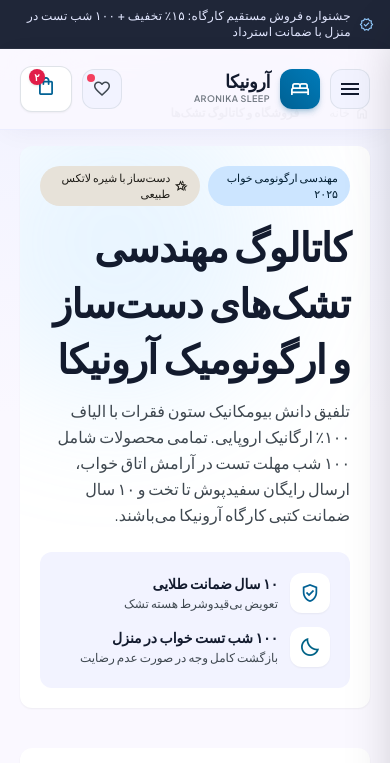
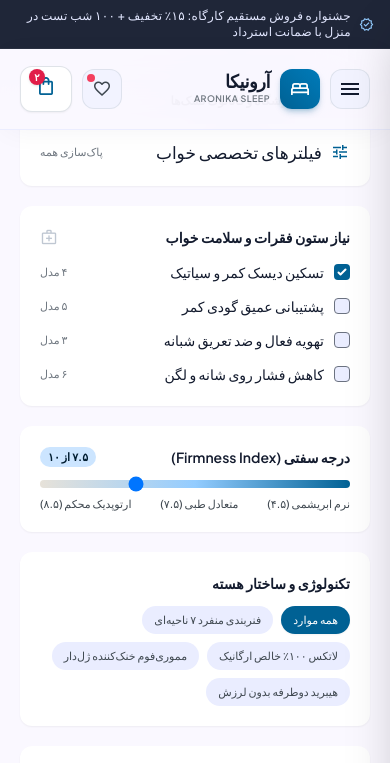
Before and after one commit to Ali9832/kalakhab, a plain HTML site: page catalog.html in a window 390 px wide. Shown: the top 763 px of the page. Drawn offline with nearby package versions, Linux system fonts and the light colour scheme.

Commit message:
The Catlog remove from the Mobile View

```diff
--- a/catalog.html
+++ b/catalog.html
@@ -321,8 +321,8 @@
 </header>
 <main class="w-full pt-20 bg-background min-h-screen"><div class="flex flex-col w-full">
 <!-- Top Breadcrumb & Editorial Header -->
-<section class="w-full bg-gradient-to-b from-surface-container-low via-surface to-background px-margin-mobile md:px-margin pt-6 pb-10">
-<div class="max-w-[1320px] mx-auto flex flex-col gap-6">
+<section class="w-full bg-gradient-to-b from-surface-container-low via-surface to-background px-margin-mobile md:px-margin pt-3 pb-2 md:pt-6 md:pb-10">
+<div class="max-w-[1320px] mx-auto flex flex-col gap-3 md:gap-6">
 <!-- Breadcrumb Bar -->
 <nav aria-label="مسیر راهنما" class="flex items-center gap-2 text-on-surface-variant font-label-md text-label-md">
 <a class="hover:text-primary transition-colors flex items-center gap-1" href="#">
@@ -332,8 +332,8 @@
 <span class="material-symbols-outlined text-[14px] text-outline-variant rotate-180">chevron_left</span>
 <span class="text-on-surface font-semibold">فروشگاه و کاتالوگ تشک‌ها</span>
 </nav>
-<!-- Editorial Banner with Sensory Accent & Trust Badges -->
-<div class="relative overflow-hidden rounded-xl bg-surface-container-lowest p-space-md md:p-space-lg shadow-sm">
+<!-- Editorial Banner with Sensory Accent & Trust Badges (Hidden on mobile) -->
+<div class="hidden md:block relative overflow-hidden rounded-xl bg-surface-container-lowest p-space-md md:p-space-lg shadow-sm">
 <div class="absolute -left-16 -top-16 w-80 h-80 rounded-full bg-primary-fixed-dim/20 blur-3xl pointer-events-none"></div>
 <div class="relative z-10 flex flex-col lg:flex-row lg:items-center lg:justify-between gap-6">
 <div class="flex flex-col gap-3 max-w-3xl">
```
